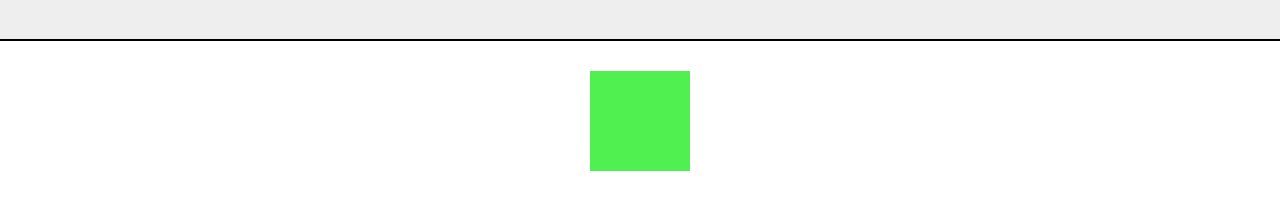
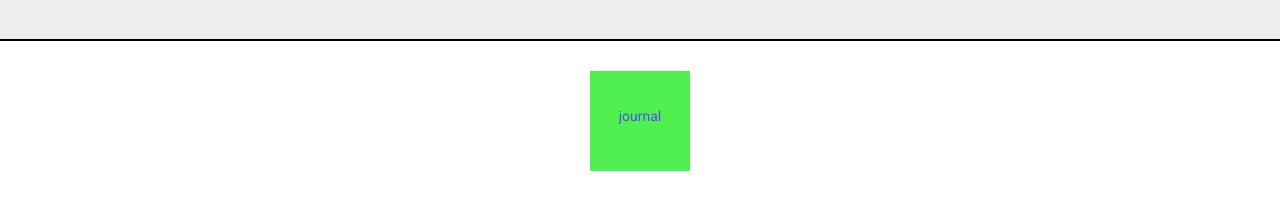
Before and after one commit to danfitz/danielfitz.github.io, a Jekyll site: the page built from index.html, in a window 1280 px wide. Shown: the part 371-581 px from the top of the page. Built offline with Jekyll 4.4.1, drawn with Linux system fonts in a browser that asks for light colours.

Commit message:
Update index.html

```diff
--- a/index.html
+++ b/index.html
@@ -4,5 +4,5 @@ title: Dan Fitz's Blog
 ---
 
 {% for category in site.categories %}
-  <div class="boxItem">{{ category.title }}</div>
+  <div class="boxItem">{{ category | first }}</div>
 {% endfor %}
```
